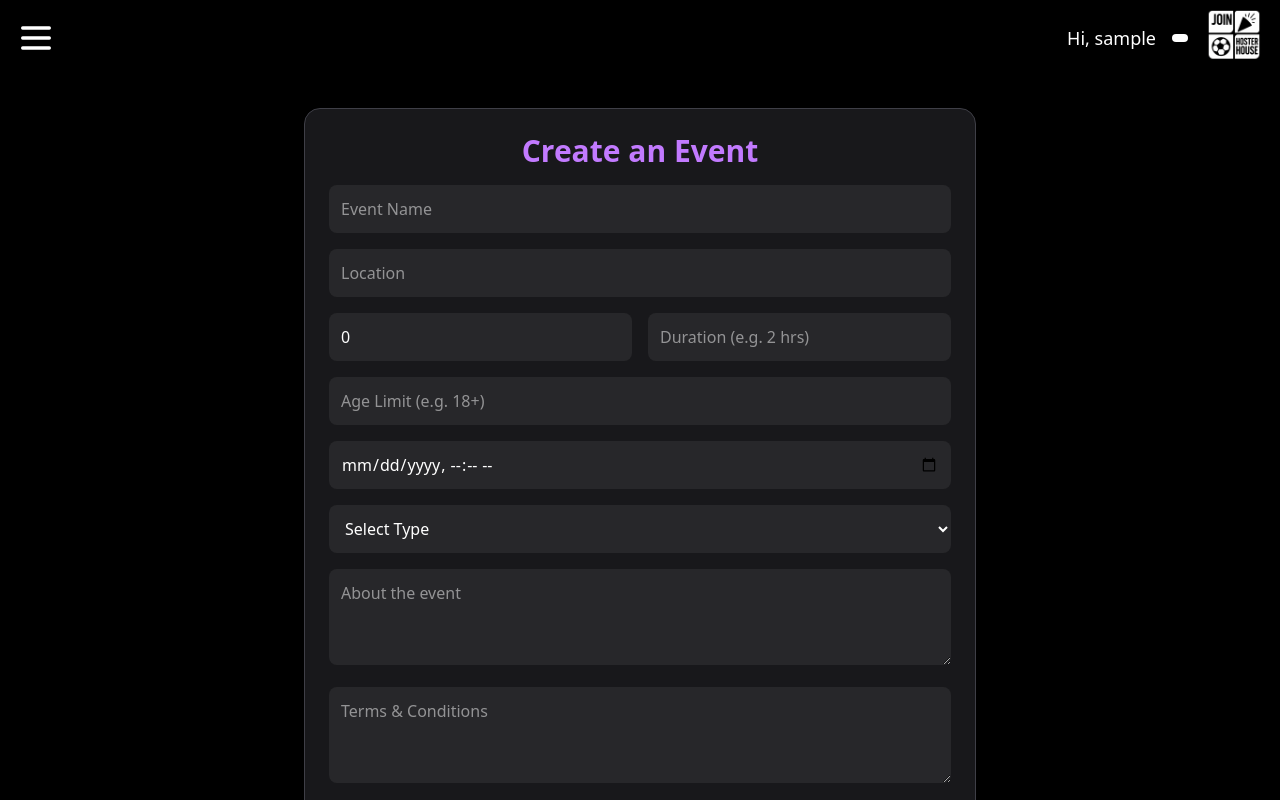
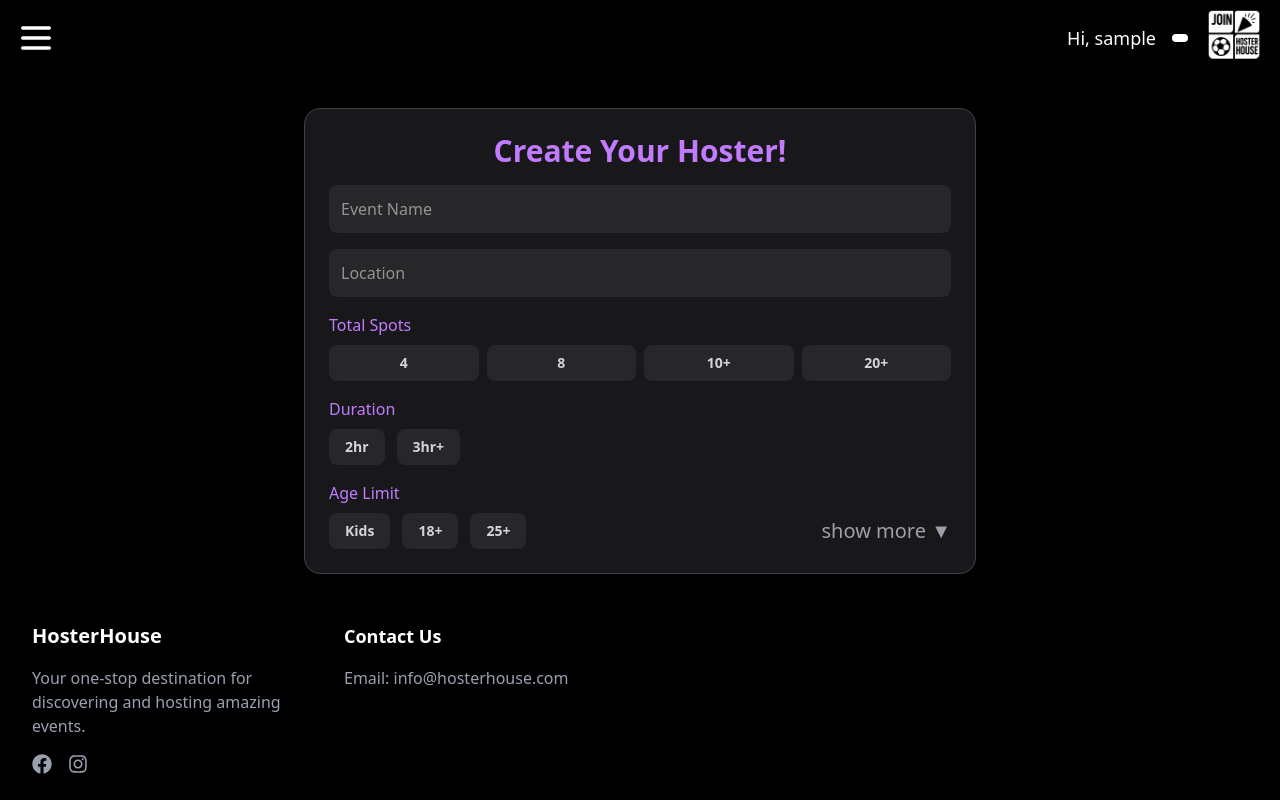
Before and after one commit to EM-brijesh/HosterHouse, a React (Vite) app: page /hoster in a window 1280 px wide. Shown: the top 800 px of the page. Built offline with nearby package versions, Linux system fonts and the light colour scheme; sample sign-in values are in the browser's storage.

Commit message:
dashboard and like feature

```diff
--- a/src/Pages/Creator.jsx
+++ b/src/Pages/Creator.jsx
@@ -1,10 +1,11 @@
 // components/CreateEventForm.tsx
 import { useState } from "react";
-import { motion } from "framer-motion";
-import axios from "axios";
+import { motion, AnimatePresence } from "framer-motion";
 import { CreateHoster } from "../Services/EventService";
+import { useNavigate } from 'react-router-dom';
 
 export default function CreateEventForm() {
+
   const [formData, setFormData] = useState({
     eventname: "",
     location: "",
@@ -18,8 +19,10 @@ export default function CreateEventForm() {
     TermsConditions: ""
   });
 
-  const [message, setMessage] = useState("");
   const [error, setError] = useState("");
+  const [showCongrats, setShowCongrats] = useState(false);
+  const [createdEvent, setCreatedEvent] = useState(null);
+  const [showMore, setShowMore] = useState(false);
 
   const handleChange = (e) => {
     const { name, value } = e.target;
@@ -29,7 +32,6 @@ export default function CreateEventForm() {
   const handleSubmit = async (e) => {
     e.preventDefault();
     setError("");
-    setMessage("");
 
     try {
       const token = localStorage.getItem("token") || "";
@@ -41,11 +43,12 @@ export default function CreateEventForm() {
       const dataToSend = {
         ...formData,
         count: Number(formData.count),
-        totalSpots: Number(formData.count), // Ensure consistency
+        totalSpots: Number(formData.count),
       };
 
       await CreateHoster(dataToSend, token);
-      setMessage("🎉 Event created successfully!");
+      setCreatedEvent(dataToSend);
+      setShowCongrats(true);
       setFormData({
         eventname: "",
         location: "",
@@ -63,27 +66,191 @@ export default function CreateEventForm() {
     }
   };
 
+  const navigate = useNavigate();
+
+  const goToDashboard = () => {
+    navigate('/dashboard');
+  };
 
   return (
+    <>
+      {/* 🎉 Congratulations Overlay */}
+      <AnimatePresence>
+        {showCongrats && createdEvent && (
+          <motion.div
+            className="fixed inset-0 bg-black bg-opacity-90 flex flex-col items-center justify-center z-50 text-white p-8"
+            initial={{ opacity: 0, scale: 0.9 }}
+            animate={{ opacity: 1, scale: 1 }}
+            exit={{ opacity: 0, scale: 0.9 }}
+            transition={{ duration: 0.5 }}
+          >
+            <motion.h1
+              className="text-4xl md:text-5xl font-bold text-purple-400 mb-2 text-center"
+              initial={{ y: -40, opacity: 0 }}
+              animate={{ y: 0, opacity: 1 }}
+              transition={{ delay: 0.3 }}
+            >
+              🎉 Your "{createdEvent.eventname}" is Live!
+            </motion.h1>
+
+            <motion.p
+              className="text-xl text-center text-zinc-300 mb-6 max-w-xl"
+              initial={{ y: 20, opacity: 0 }}
+              animate={{ y: 0, opacity: 1 }}
+              transition={{ delay: 0.5 }}
+            >
+              {createdEvent.about || "An exciting event awaits your attendees!"}
+            </motion.p>
+
+            <motion.div
+              className="bg-zinc-800 p-4 rounded-xl w-full max-w-md shadow-lg text-sm text-zinc-200 mb-6"
+              initial={{ opacity: 0 }}
+              animate={{ opacity: 1 }}
+              transition={{ delay: 0.6 }}
+            >
+              <p><span className="font-semibold text-purple-400">Location:</span> {createdEvent.location}</p>
+              <p><span className="font-semibold text-purple-400">Time:</span> {new Date(createdEvent.time).toLocaleString()}</p>
+              <p><span className="font-semibold text-purple-400">Type:</span> {createdEvent.type}</p>
+              <p><span className="font-semibold text-purple-400">Duration:</span> {createdEvent.Duration}</p>
+              <p><span className="font-semibold text-purple-400">Spots:</span> {createdEvent.count}</p>
+            </motion.div>
+
+            <motion.button
+              onClick={goToDashboard}
+              className="bg-purple-600 hover:bg-purple-700 px-6 py-3 rounded-xl font-semibold transition-all"
+              initial={{ opacity: 0, y: 20 }}
+              animate={{ opacity: 1, y: 0 }}
+              transition={{ delay: 0.8 }}
+            >
+              Go to Dashboard
+            </motion.button>
+          </motion.div>
+        )}
+      </AnimatePresence>
+
+      {/* 📄 Form */}
       <motion.div
         className="max-w-2xl mx-auto mt-8 p-6 rounded-2xl shadow-xl bg-zinc-900 text-white border border-zinc-700"
         initial={{ opacity: 0, y: 20 }}
         animate={{ opacity: 1, y: 0 }}
         transition={{ duration: 0.4 }}
       >
-      <h2 className="text-3xl font-bold mb-4 text-purple-400 text-center">Create an Event</h2>
+        <h2 className="text-3xl font-bold mb-4 text-purple-400 text-center">Create Your Hoster!</h2>
         {error && <p className="text-red-400 mb-4">{error}</p>}
-      {message && <p className="text-green-400 mb-4">{message}</p>}
+
         <form onSubmit={handleSubmit} className="space-y-4">
-        <input name="eventname" placeholder="Event Name" value={formData.eventname} onChange={handleChange} required className="w-full bg-zinc-800 p-3 rounded-lg outline-none focus:ring-2 ring-purple-500" />
-        <input name="location" placeholder="Location" value={formData.location} onChange={handleChange} required className="w-full bg-zinc-800 p-3 rounded-lg outline-none focus:ring-2 ring-purple-500" />
-        <div className="grid grid-cols-2 gap-4">
-          <input type="number" name="count" placeholder="Total Spots" value={formData.count} onChange={handleChange} required className="bg-zinc-800 p-3 rounded-lg outline-none focus:ring-2 ring-purple-500" />
-          <input name="Duration" placeholder="Duration (e.g. 2 hrs)" value={formData.Duration} onChange={handleChange} className="bg-zinc-800 p-3 rounded-lg outline-none focus:ring-2 ring-purple-500" />
+          <input
+            name="eventname"
+            placeholder="Event Name"
+            value={formData.eventname}
+            onChange={handleChange}
+            required
+            className="w-full bg-zinc-800 p-3 rounded-lg outline-none focus:ring-2 ring-purple-500"
+          />
+
+          <input
+            name="location"
+            placeholder="Location"
+            value={formData.location}
+            onChange={handleChange}
+            required
+            className="w-full bg-zinc-800 p-3 rounded-lg outline-none focus:ring-2 ring-purple-500"
+          />
+
+          {/* Count - Total Spots */}
+          <div>
+            <label className="block mb-2 text-purple-400 font-medium">Total Spots</label>
+            <div className="grid grid-cols-4 gap-2">
+              {["4", "8", "10+", "20+"].map((val) => (
+                <button
+                  key={val}
+                  type="button"
+                  onClick={() => setFormData({ ...formData, count: parseInt(val) || 0 })}
+                  className={`py-2 px-4 rounded-lg text-sm font-semibold transition-all ${
+                    formData.count === (parseInt(val) || 0)
+                      ? "bg-purple-600 text-white"
+                      : "bg-zinc-800 text-zinc-300"
+                  }`}
+                >
+                  {val}
+                </button>
+              ))}
             </div>
-        <input name="AgeLimit" placeholder="Age Limit (e.g. 18+)" value={formData.AgeLimit} onChange={handleChange} className="w-full bg-zinc-800 p-3 rounded-lg outline-none focus:ring-2 ring-purple-500" />
-        <input type="datetime-local" name="time" value={formData.time} onChange={handleChange} required className="w-full bg-zinc-800 p-3 rounded-lg outline-none focus:ring-2 ring-purple-500" />
-        <select name="type" value={formData.type} onChange={handleChange} required className="w-full bg-zinc-800 p-3 rounded-lg outline-none focus:ring-2 ring-purple-500">
+          </div>
+
+          {/* Duration */}
+          <div>
+            <label className="block mb-2 text-purple-400 font-medium">Duration</label>
+            <div className="flex gap-3">
+              {["2hr", "3hr+"].map((val) => (
+                <button
+                  key={val}
+                  type="button"
+                  onClick={() => setFormData({ ...formData, Duration: val })}
+                  className={`py-2 px-4 rounded-lg text-sm font-semibold transition-all ${
+                    formData.Duration === val
+                      ? "bg-purple-600 text-white"
+                      : "bg-zinc-800 text-zinc-300"
+                  }`}
+                >
+                  {val}
+                </button>
+              ))}
+            </div>
+          </div>
+
+          <div>
+            <label className="block mb-2 text-purple-400 font-medium">Age Limit</label>
+            <div className="flex gap-3  items-center">
+              {["Kids", "18+", "25+"].map((val) => (
+                <button
+                  key={val}
+                  type="button"
+                  onClick={() => setFormData({ ...formData, AgeLimit: val })}
+                  className={`py-2 px-4 rounded-lg text-sm font-semibold transition-all ${
+                    formData.AgeLimit === val
+                      ? "bg-purple-600 text-white"
+                      : "bg-zinc-800 text-zinc-300"
+                  }`}
+                >
+                  {val}
+                </button>
+              ))}
+              <button
+                type="button"
+                onClick={() => setShowMore(!showMore)}
+                className="ml-auto  text-zinc-400 hover:text-white transition text-xl"
+                aria-label="Toggle more options"
+              >
+                {showMore ? "▲" : "show more ▼"}
+              </button>
+            </div>
+          </div>
+
+          {/* Collapsible second half of the form */}
+          {showMore && (
+            <motion.div
+              initial={{ opacity: 0, height: 0 }}
+              animate={{ opacity: 1, height: "auto" }}
+              transition={{ duration: 0.3 }}
+              className="overflow-hidden space-y-4 mt-4"
+            >
+              <input
+                type="datetime-local"
+                name="time"
+                value={formData.time}
+                onChange={handleChange}
+                required
+                className="w-full bg-zinc-800 p-3 rounded-lg outline-none focus:ring-2 ring-purple-500"
+              />
+
+              <select
+                name="type"
+                value={formData.type}
+                onChange={handleChange}
+                required
+                className="w-full bg-zinc-800 p-3 rounded-lg outline-none focus:ring-2 ring-purple-500"
+              >
                 <option value="">Select Type</option>
                 <option value="sports">Sports</option>
                 <option value="music">Music</option>
@@ -91,12 +258,35 @@ export default function CreateEventForm() {
                 <option value="gaming">Gaming</option>
                 <option value="other">Other</option>
               </select>
-        <textarea name="about" placeholder="About the event" value={formData.about} onChange={handleChange} rows={3} className="w-full bg-zinc-800 p-3 rounded-lg outline-none focus:ring-2 ring-purple-500" />
-        <textarea name="TermsConditions" placeholder="Terms & Conditions" value={formData.TermsConditions} onChange={handleChange} rows={3} className="w-full bg-zinc-800 p-3 rounded-lg outline-none focus:ring-2 ring-purple-500" />
-        <button type="submit" className="w-full bg-purple-600 hover:bg-purple-700 transition-colors text-white p-3 rounded-xl font-semibold mt-2">
-          Create Event
+
+              <textarea
+                name="about"
+                placeholder="About the event"
+                value={formData.about}
+                onChange={handleChange}
+                rows={3}
+                className="w-full bg-zinc-800 p-3 rounded-lg outline-none focus:ring-2 ring-purple-500"
+              />
+
+              <textarea
+                name="TermsConditions"
+                placeholder="Terms & Conditions"
+                value={formData.TermsConditions}
+                onChange={handleChange}
+                rows={3}
+                className="w-full bg-zinc-800 p-3 rounded-lg outline-none focus:ring-2 ring-purple-500"
+              />
+
+              <button
+                type="submit"
+                className="w-full bg-purple-600 hover:bg-purple-700 transition-colors text-white p-3 rounded-xl font-semibold mt-2"
+              >
+                Execute 🔥
               </button>
+            </motion.div>
+          )}
         </form>
       </motion.div>
+    </>
   );
 }
```
Also changed, not shown: src/Pages/Dashboard.jsx (+26 -2 lines), src/Pages/EventDetails.jsx (+45 -8 lines), src/Services/EventService.js (+18 -3 lines). Lines whose indentation alone changed are shown as unchanged.
